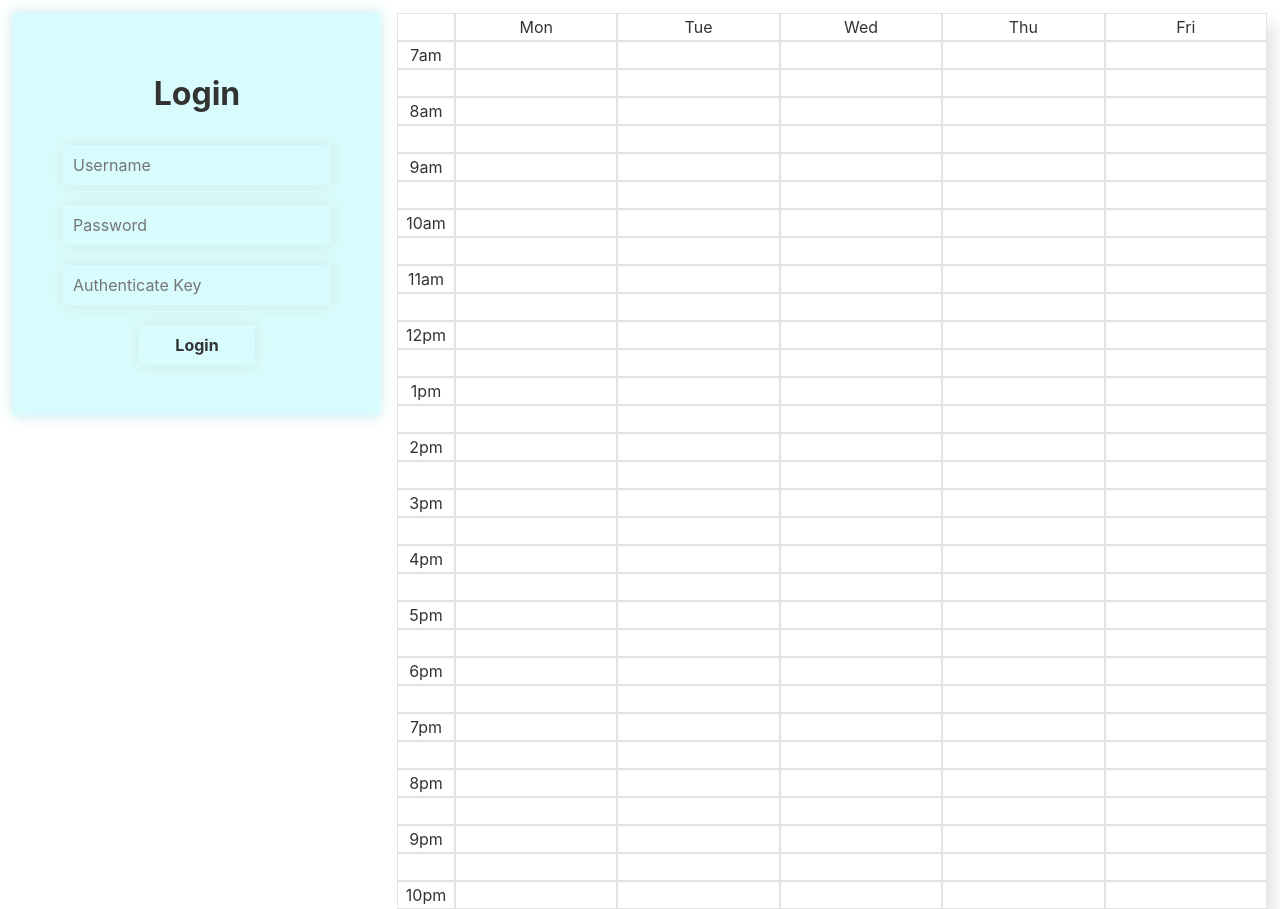
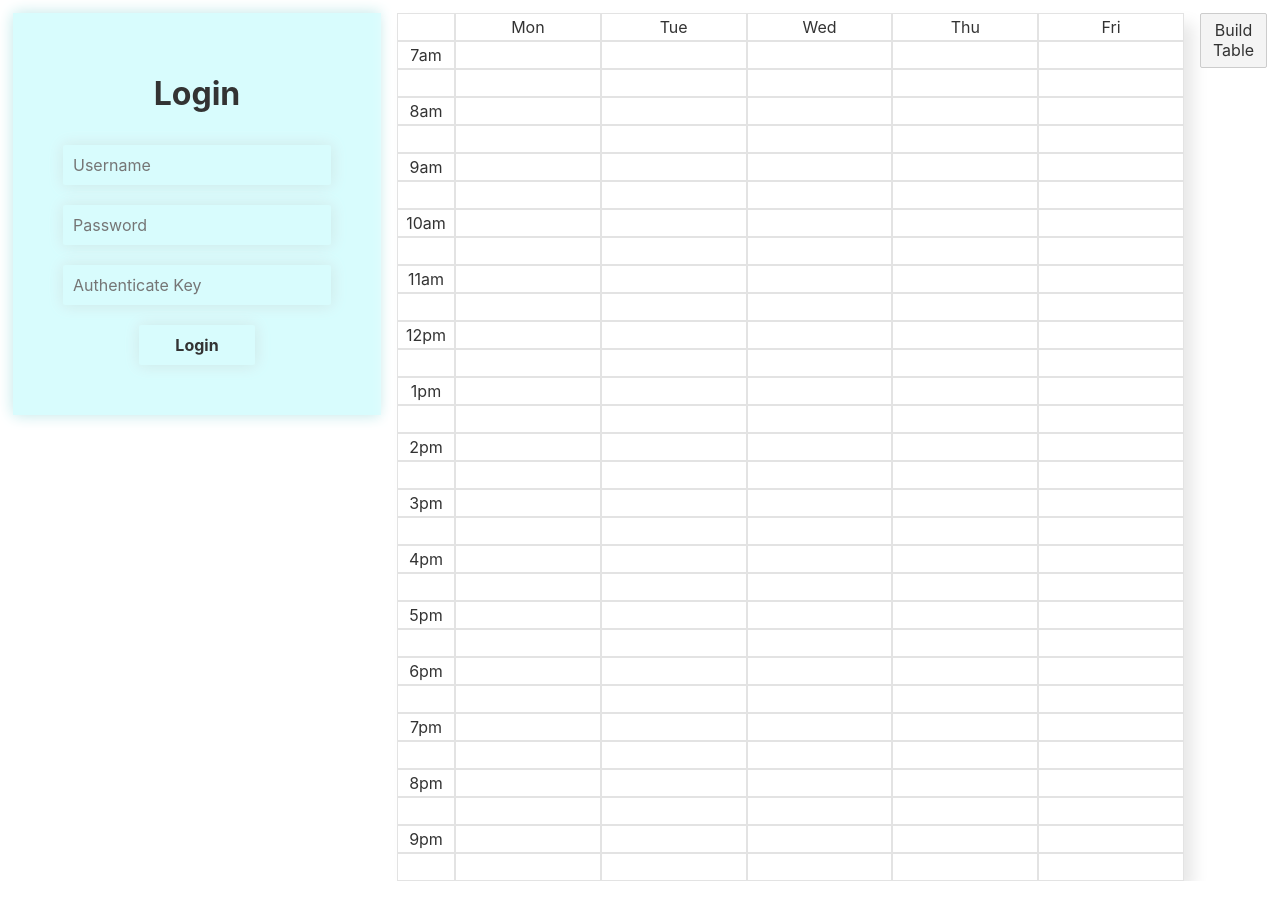
Before and after one commit to KamWithK/AllocatePlusInterface, a Svelte app: page / in a window 1280 px wide. After the commit the page ends 881 px from the top, so only its background shows below. Built offline with nearby package versions, Linux system fonts and the light colour scheme.

Commit message:
Implemented colouring of tables based on number of collisions

```diff
--- a/src/svelte/Components/Calendar.svelte
+++ b/src/svelte/Components/Calendar.svelte
@@ -1,10 +1,32 @@
 <script>
     let days = ["Mon", "Tue", "Wed", "Thu", "Fri"];
     let times = ["7am","","8am", "", "9am", "", "10am", "", "11am", "", "12pm", "", "1pm", "", "2pm", "", "3pm", "", "4pm", "", "5pm", "", "6pm", "", "7pm", "", "8pm", "",
-    "9pm", "", "10pm"]
+    "9pm", ""]
+    let collisions = [[0,0,0,0,0,0,1,0,0,0,1,0,0,0,2,0,2,0,2,0,2,0,2,0,0,0,0,0,0,1],[0,0,2,0,0,0,2,0,1,0,1,0,0,0,2,0,1,0,2,0,1,0,1,0,0,0,0,0,0,0],[0,0,1,0,0,0,1,0,0,0,3,0,0,0,0,0,1,0,3,0,2,0,4,0,0,0,0,0,0,0],[0,0,0,0,0,0,1,0,0,0,1,0,0,0,1,0,2,0,1,0,1,0,1,0,0,0,0,0,0,0],[0,0,0,0,0,0,0,0,1,0,1,0,1,0,0,0,0,0,0,0,0,0,0,0,0,0,0,0,0,0]]
+
+    function buildTable(collisions){
+        var table = document.getElementById("myTable")
+        var noRows = table.rows.length
+        var noCols = table.rows[0].cells.length
+
+        for (var x= 1; x < noCols; x++) {
+            for (var y = 1; y < noRows; y++){
+                table.rows[y].cells[x].style.backgroundColor = 'rgba(' + 15 + ',' + 255 + ',' + 255 + ',' + generateOpacity(collisions[x-1][y-1]) + ')';
+            }
+        }
+    }
+
+    function generateOpacity(collisionCell){
+        var opacity = 0;
+        let collisionCellRange = [...Array(collisionCell).keys()]
+        for (const _ in collisionCellRange){
+            opacity += 0.2
+        }
+        return opacity;
+    }
 </script>
 
-<table>
+<table id = "myTable">
     <!-- Heading for days -->
     <tr>
         <!-- Empty cell for times column -->
@@ -13,8 +35,7 @@
             <th>{day}</th>
         {/each}
     </tr>
-
-    <!-- Heading for times -->
+        <!-- Heading for times -->
     {#each times as time}
         <tr>
             <th class = "times">{time}</th>
@@ -24,6 +45,8 @@
         </tr>
     {/each}
 </table>
+
+<button on:click={() => buildTable(collisions)}>Build Table</button>
 
 <style>
     table{
```
